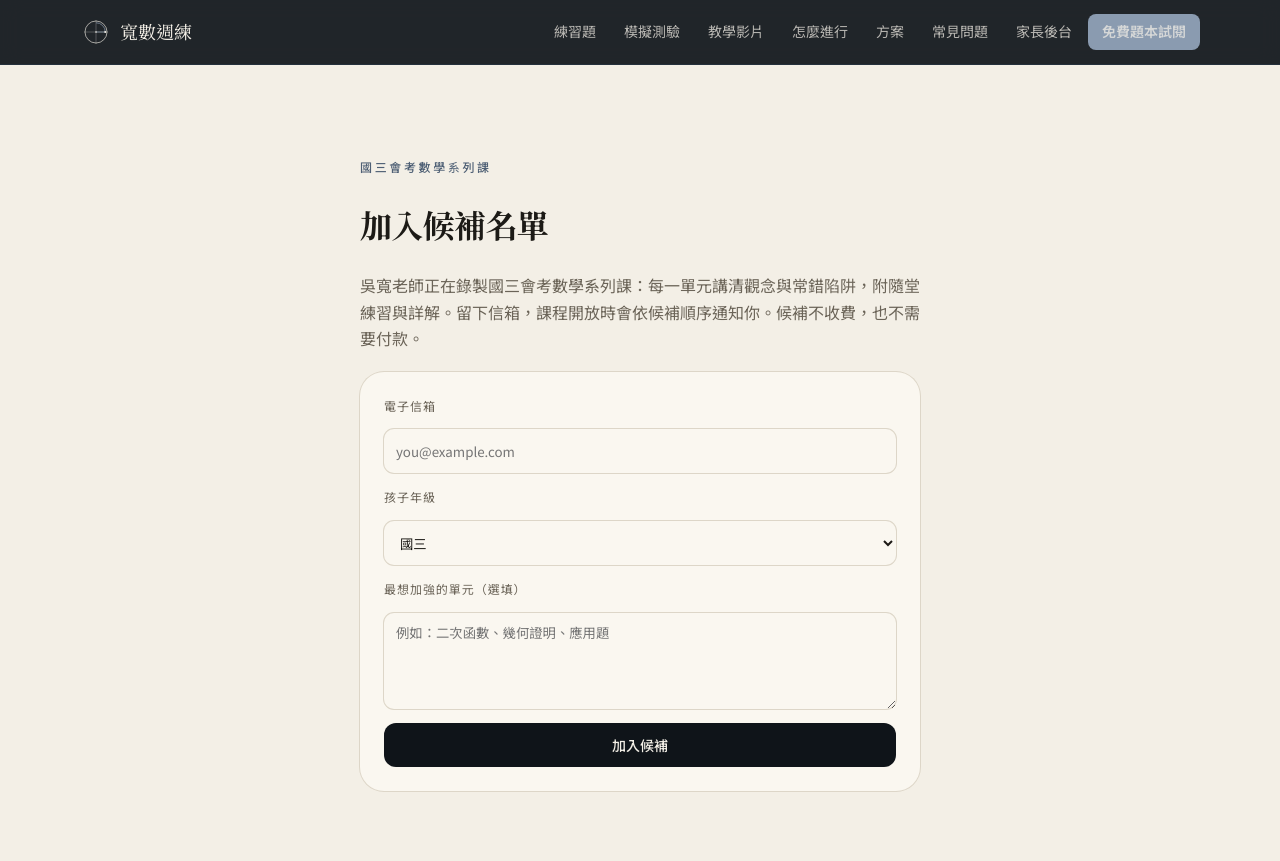
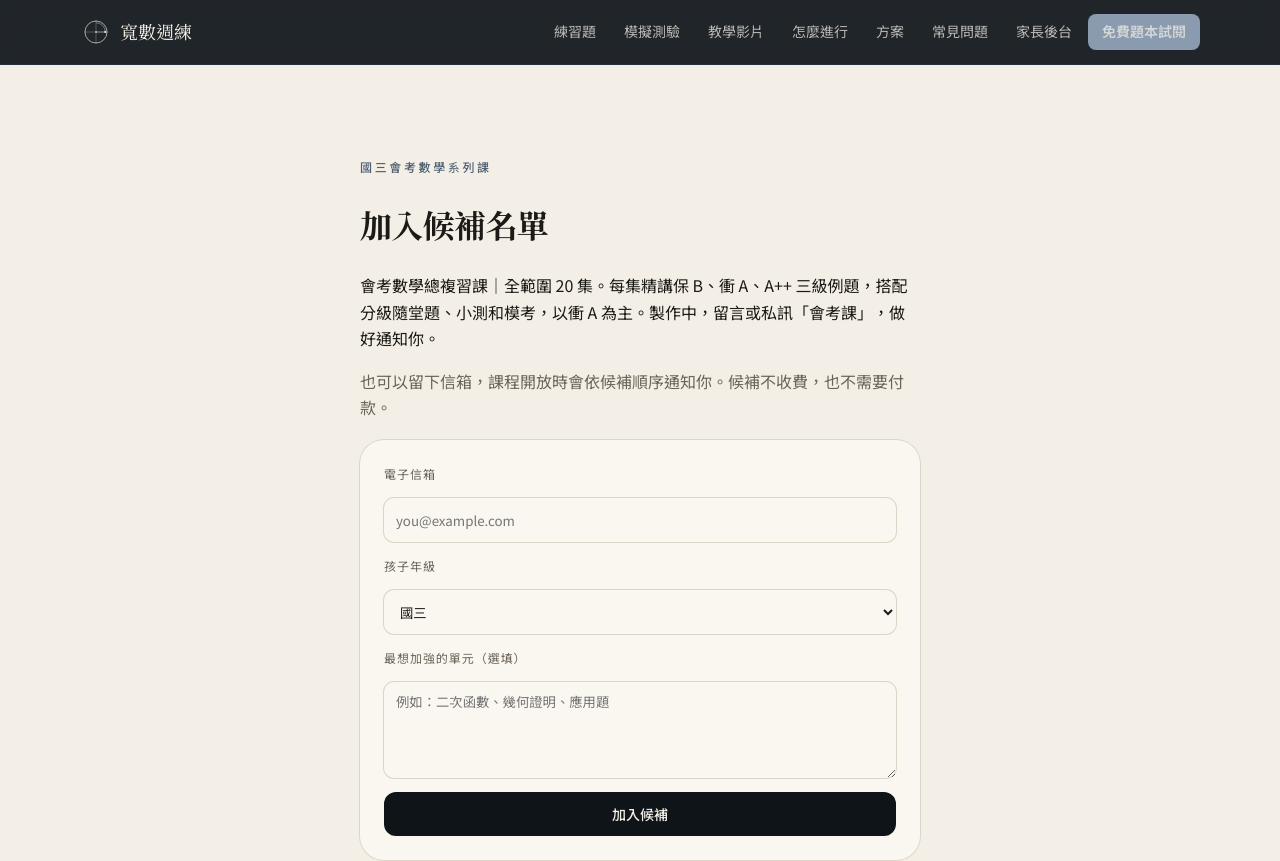
Before and after one commit to KVLovesBurgers/kuan-weekly, a Next.js app: page /huikao in a window 1280 px wide. Shown: the top 861 px of the page. Built offline with nearby package versions, Linux system fonts and the light colour scheme.

Commit message:
huikao: 文案改為會考數學總複習課｜全範圍 20 集（不寫價格、時數、上線日）

```diff
--- a/app/huikao/page.tsx
+++ b/app/huikao/page.tsx
@@ -25,8 +25,11 @@ export default async function HuikaoWaitlistPage({
         <div className="wrap" style={{ maxWidth: 560 }}>
           <p className="kicker">國三會考數學系列課</p>
           <h1 className="display">加入候補名單</h1>
+          <p>
+            會考數學總複習課｜全範圍 20 集。每集精講保 B、衝 A、A++ 三級例題，搭配分級隨堂題、小測和模考，以衝 A 為主。製作中，留言或私訊「會考課」，做好通知你。
+          </p>
           <p className="muted">
-            吳寬老師正在錄製國三會考數學系列課：每一單元講清觀念與常錯陷阱，附隨堂練習與詳解。留下信箱，課程開放時會依候補順序通知你。候補不收費，也不需要付款。
+            也可以留下信箱，課程開放時會依候補順序通知你。候補不收費，也不需要付款。
           </p>
           {sp.ok ? <p className="banner ok">已登記候補。開放時會寄信通知，無需付款。</p> : null}
           {sp.error ? <p className="banner warn">{sp.error}</p> : null}
```
